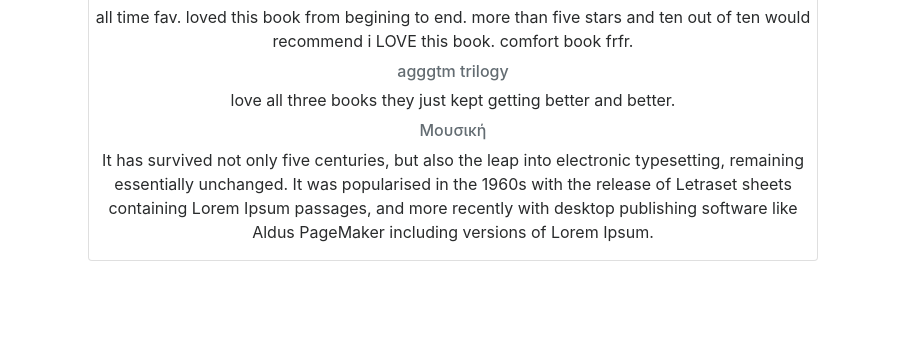
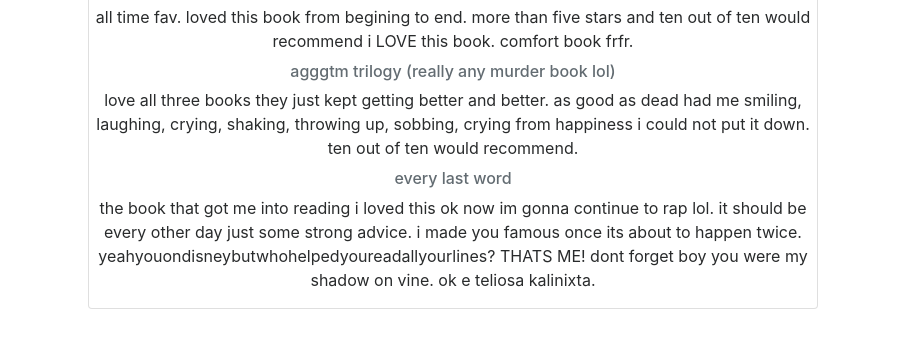
Before and after one commit to io4nna/io4nna.github.io, a plain HTML site: page index.html in a window 1280 px wide. Shown: the part 222-564 px from the top of the page, 377-1280 px from the left. Drawn offline with nearby package versions, Linux system fonts and the light colour scheme.

Commit message:
Add files via upload

```diff
--- a/index.html
+++ b/index.html
@@ -68,11 +68,11 @@
       <h6 class="card-subtitle mb-2 text-muted">the perks of being a wallflower</h6>
       <p>all time fav. loved this book from begining to end. more than five stars and ten out of ten would recommend i LOVE this book. comfort book frfr.
       </p>
-      <h6 class="card-subtitle mb-2 text-muted">agggtm trilogy</h6>
-      <p>love all three books they just kept getting better and better.
+      <h6 class="card-subtitle mb-2 text-muted">agggtm trilogy (really any murder book lol)</h6>
+      <p>love all three books they just kept getting better and better. as good as dead had me smiling, laughing, crying, shaking, throwing up, sobbing, crying from happiness i could not put it down. ten out of ten would recommend.
       </p>
-      <h6 class="card-subtitle mb-2 text-muted">Μουσική</h6>
-      <p>It has survived not only five centuries, but also the leap into electronic typesetting, remaining essentially unchanged. It was popularised in the 1960s with the release of Letraset sheets containing Lorem Ipsum passages, and more recently with desktop publishing software like Aldus PageMaker including versions of Lorem Ipsum.
+      <h6 class="card-subtitle mb-2 text-muted">every last word</h6>
+      <p>the book that got me into reading i loved this ok now im gonna continue to rap lol. it should be every other day just some strong advice. i made you famous once its about to happen twice. yeahyouondisneybutwhohelpedyoureadallyourlines? THATS ME! dont forget boy you were my shadow on vine. ok e teliosa kalinixta.
       </p>
     </div>
   </div>
```
